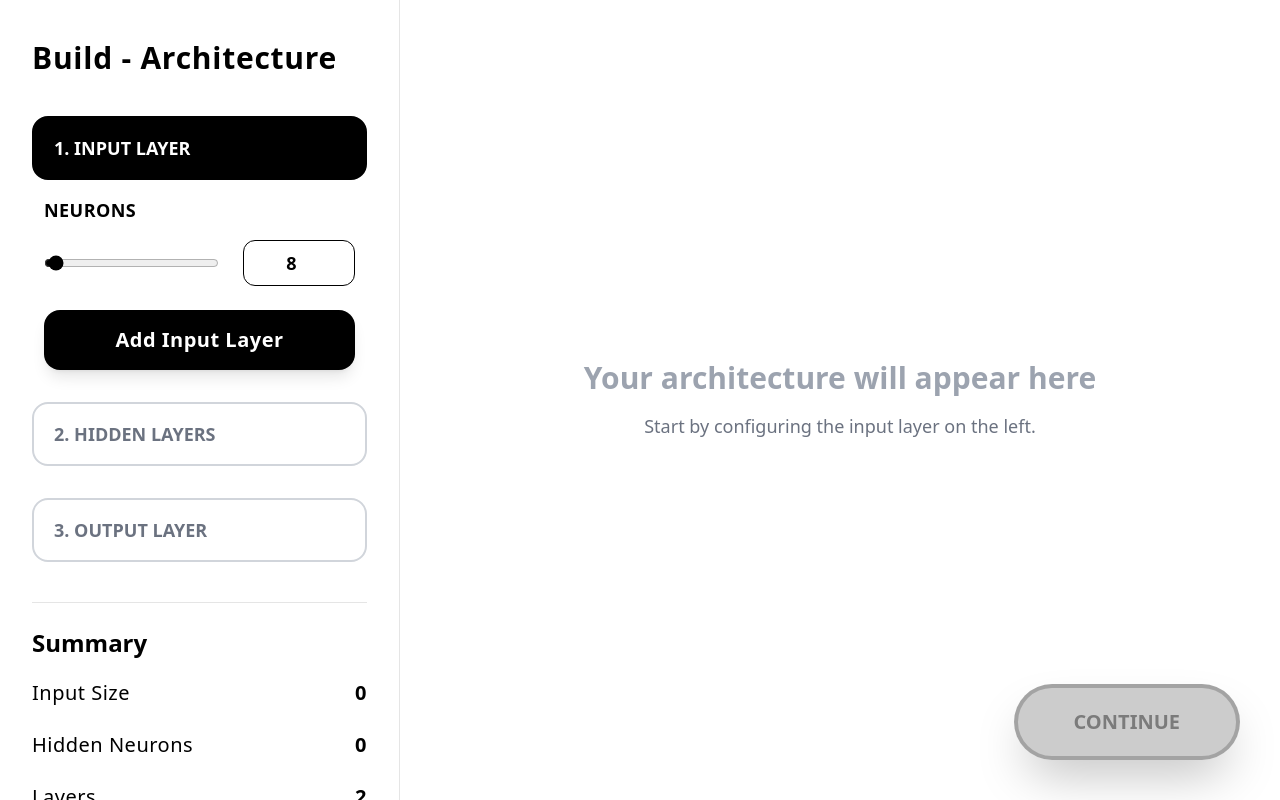
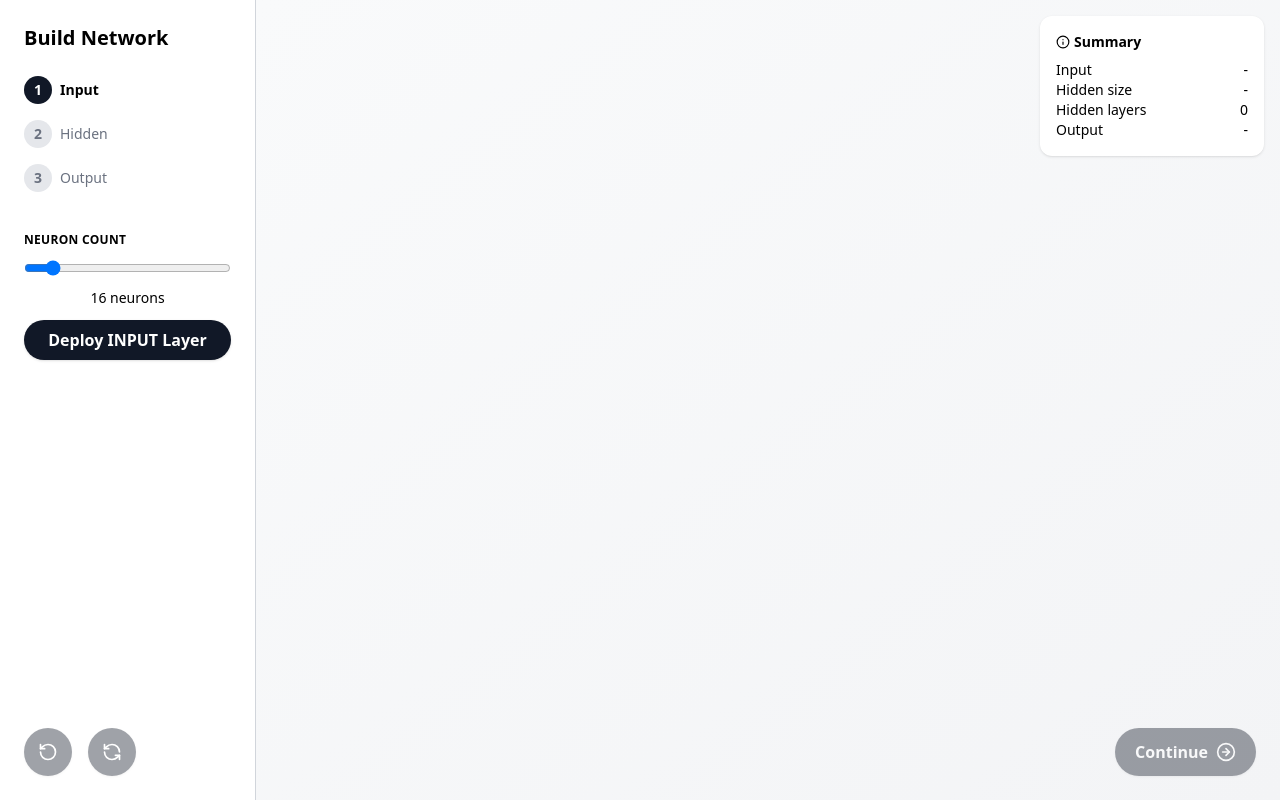
Before and after one commit to nashawe/NNLearner, a React (Vite) app in the folder ML-project/: page /build in a window 1280 px wide. Built offline with nearby package versions, Linux system fonts and the light colour scheme.

Commit message:
changes to buildpage and NN visualizer

```diff
--- a/ML-project/src/pages/BuildPage.jsx
+++ b/ML-project/src/pages/BuildPage.jsx
@@ -1,308 +1,278 @@
-// BuildPage.jsx  –  monochrome premium v3 (white bg, checklist flow)
+import React, { useState } from "react";
+import { motion } from "framer-motion";
+import { v4 as uuidv4 } from "uuid";
+import {
+  ArrowRight,
+  RotateCcw,
+  RefreshCcw,
+  Info,
+  ArrowRightCircle,
+} from "lucide-react";
 
-import React, { useState } from "react";
-import { motion, AnimatePresence } from "framer-motion";
-import { Plus, CheckCircle } from "lucide-react";
+/* ───────── constants ───────── */
+const MAX_HIDDEN = 20;
+const MAX_VISIBLE_CIRCLES = 12;
+const MIN_BOX_HEIGHT = 80;
+const MAX_BOX_HEIGHT = 360;
+const CIRCLE_SIZE = 26;
 
-const LAYER_TYPES = { INPUT: "input", HIDDEN: "hidden", OUTPUT: "output" };
-const tone = {
-  [LAYER_TYPES.INPUT]: "bg-gray-800",
-  [LAYER_TYPES.HIDDEN]: "bg-gray-700",
-  [LAYER_TYPES.OUTPUT]: "bg-gray-900",
+/* ───────── helpers ───────── */
+const nextLayerType = (layers) => {
+  const hasInput = layers.some((l) => l.type === "input");
+  const hiddenCnt = layers.filter((l) => l.type === "hidden").length;
+  const hasOutput = layers.some((l) => l.type === "output");
+  if (!hasInput) return "input";
+  if (!hasOutput && hiddenCnt < MAX_HIDDEN) return "hidden";
+  if (!hasOutput && hiddenCnt >= 1) return "output";
+  return null;
 };
 
-const LayerCard = ({ layer, idx, hovered, onHover }) => (
-  <motion.div
-    layout
-    initial={{ opacity: 0, y: 20 }}
-    animate={{ opacity: 1, y: 0 }}
-    exit={{ opacity: 0, y: 20 }}
-    onMouseEnter={() => onHover(layer)}
-    onMouseLeave={() => onHover(null)}
-    className={`relative w-80 h-20 rounded-2xl flex items-center justify-center text-white text-xl font-semibold uppercase tracking-wide shadow-xl hover:shadow-2xl hover:-translate-y-1 transition-all cursor-pointer ${
-      tone[layer.type]
-    } ${hovered?.id === layer.id ? "scale-110 ring-4 ring-black/20" : ""}`}
-  >
-    {layer.type === LAYER_TYPES.INPUT
-      ? "Input Layer"
-      : layer.type === LAYER_TYPES.OUTPUT
-      ? "Output Layer"
-      : `Hidden ${idx}`}
-  </motion.div>
-);
+const canAdd = (layers) => {
+  const nt = nextLayerType(layers);
+  return nt === "input" || nt === "hidden";
+};
 
 export default function BuildPage() {
-  const [layers, setLayers] = useState([]);
-  const [hovered, setHovered] = useState(null);
-  const [draftNeurons, setDraftNeurons] = useState(8);
-  const [mode, setMode] = useState("input"); // “input” ➜ “hidden” ➜ “output”
+  const [layers, setLayers] = useState([]); // {id,type,neurons}
+  const [neuronCount, setNeuronCount] = useState(16);
 
-  /* helpers */
-  const addLayer = (type, index = layers.length) =>
-    setLayers((prev) => {
-      const next = [...prev];
-      next.splice(index, 0, {
-        id: crypto.randomUUID(),
-        type,
-        neurons: draftNeurons,
-      });
-      return next;
-    });
-
-  const summary = {
-    input: layers.find((l) => l.type === LAYER_TYPES.INPUT)?.neurons || 0,
-    hidden: layers.find((l) => l.type === LAYER_TYPES.HIDDEN)?.neurons || 0,
-    hiddenLayers: layers.filter((l) => l.type === LAYER_TYPES.HIDDEN).length,
-    output: layers.find((l) => l.type === LAYER_TYPES.OUTPUT)?.neurons || 0,
+  /* ───────── deployment ───────── */
+  const deployLayer = (type) => {
+    if (
+      type === "hidden" &&
+      layers.some((l) => l.type === "hidden" && l.neurons !== neuronCount)
+    )
+      return;
+    setLayers((prev) => [
+      ...prev,
+      { id: uuidv4(), type, neurons: neuronCount },
+    ]);
   };
 
-  /* step handlers */
-  const publishInput = () => {
-    addLayer(LAYER_TYPES.INPUT, 0);
-    setMode("hidden");
+  const handleDeploy = () => {
+    const nt = nextLayerType(layers);
+    if (nt) deployLayer(nt);
   };
-  const publishHidden = () => addLayer(LAYER_TYPES.HIDDEN, 1);
-  const finishHidden = () => setMode("output");
-  const publishOutput = () => addLayer(LAYER_TYPES.OUTPUT);
 
-  const ready = Boolean(summary.output);
+  /* ───────── undo & reset ───────── */
+  const undo = () => setLayers((prev) => prev.slice(0, -1));
+  const reset = () => setLayers([]);
 
-  /* reusable classes */
-  const btn =
-    "w-full py-4 rounded-2xl bg-black text-white text-xl font-bold tracking-wide shadow-lg transition hover:bg-white hover:text-black hover:ring-4 hover:ring-black focus:outline-none";
-  const stepHeader = (active, done) =>
-    `flex items-center justify-between px-5 py-4 rounded-2xl border-2 font-extrabold text-lg uppercase cursor-pointer select-none transition ${
-      active
-        ? "border-black bg-black text-white"
-        : done
-        ? "border-black/30 text-black"
-        : "border-gray-300 text-gray-500"
-    }`;
+  /* ───────── derived ───────── */
+  const inputLayer = layers.find((l) => l.type === "input");
+  const hiddenLayers = layers.filter((l) => l.type === "hidden");
+  const outputLayer = layers.find((l) => l.type === "output");
+  const step = !inputLayer ? 1 : outputLayer ? 3 : 2;
+  const isOutputStage = step === 2 && hiddenLayers.length >= 1 && !outputLayer;
 
+  /* ───────── UI ───────── */
   return (
-    <div className="w-full h-screen grid grid-cols-[400px_1fr] bg-white text-black font-sans">
-      {/* ===== left panel ===== */}
-      <aside className="flex flex-col overflow-y-auto border-r border-black/10 px-8 pt-10 pb-6 space-y-10">
-        <header className="text-3xl font-extrabold tracking-wide">
-          Build - Architecture
-        </header>
+    <div className="w-full h-screen flex font-sans bg-white text-black select-none">
+      {/* ───── side panel ───── */}
+      <div className="w-64 p-6 border-r border-gray-300 flex flex-col gap-6 shrink-0">
+        <h2 className="text-xl font-bold">Build Network</h2>
 
-        {/* checklist */}
-        <div className="space-y-8">
-          {/* Input */}
-          <div>
-            <div className={stepHeader(mode === "input", summary.input)}>
-              <span>1. Input Layer</span>
-              {summary.input ? "✓" : null}
+        {/* progress indicator */}
+        <div className="flex flex-col gap-4">
+          {[1, 2, 3].map((n) => (
+            <div key={n} className="flex items-center gap-2">
+              <div
+                className={`w-7 h-7 rounded-full flex items-center justify-center text-sm font-bold ${
+                  step === n
+                    ? "bg-gray-900 text-white"
+                    : "bg-gray-200 text-gray-500"
+                }`}
+              >
+                {n}
               </div>
-            {mode === "input" && (
-              <div className="mt-4 px-3 space-y-6">
-                {/* neurons */}
-                <div className="space-y-4">
-                  <label className="block text-lg font-semibold uppercase tracking-wide">
-                    Neurons
+              <span
+                className={`text-sm ${
+                  step === n ? "font-semibold" : "text-gray-500"
+                }`}
+              >
+                {n === 1 && "Input"}
+                {n === 2 && "Hidden"}
+                {n === 3 && "Output"}
+              </span>
+            </div>
+          ))}
+        </div>
+
+        {/* neuron slider */}
+        <div className="flex flex-col gap-3 mt-4">
+          <label className="text-xs font-semibold uppercase tracking-wide">
+            Neuron Count
           </label>
-                  <div className="flex items-center gap-6">
           <input
             type="range"
-                      min={1}
-                      max={256}
-                      value={draftNeurons}
-                      onChange={(e) => setDraftNeurons(Number(e.target.value))}
-                      className="flex-1 accent-black h-4 rounded-lg cursor-pointer bg-black/20"
+            min={2}
+            max={128}
+            value={neuronCount}
+            onChange={(e) => setNeuronCount(parseInt(e.target.value))}
+            className="w-full"
           />
-                    <input
-                      type="number"
-                      min={1}
-                      max={256}
-                      value={draftNeurons}
-                      onChange={(e) => setDraftNeurons(Number(e.target.value))}
-                      className="w-28 text-center text-black font-bold text-lg rounded-xl py-2 border border-black"
-                    />
-                  </div>
-                </div>
-                <button onClick={publishInput} className={btn}>
-                  Add Input Layer
-                </button>
-              </div>
-            )}
+          <div className="text-center text-sm font-medium">
+            {neuronCount} neurons
           </div>
 
-          {/* Hidden */}
-          <div>
-            <div
-              className={stepHeader(mode === "hidden", summary.hiddenLayers)}
+          {/* deploy button */}
+          <motion.button
+            whileHover={{ scale: 1.05 }}
+            whileTap={{ scale: 0.94 }}
+            disabled={!canAdd(layers)}
+            onClick={handleDeploy}
+            className="bg-gray-900 text-white rounded-full py-2 font-semibold shadow disabled:opacity-40"
           >
-              <span>2. Hidden Layers</span>
-              {summary.hiddenLayers ? "✓" : null}
+            Deploy {nextLayerType(layers)?.toUpperCase()} Layer
+          </motion.button>
+
+          {/* output presets */}
+          {isOutputStage && (
+            <div className="flex flex-col gap-2 pt-4 border-t border-gray-300">
+              <div className="text-center text-xs font-semibold text-gray-500">
+                or
               </div>
-            {mode === "hidden" && (
-              <div className="mt-4 px-3 space-y-6">
-                <div className="space-y-4">
-                  <label className="block text-lg font-semibold uppercase tracking-wide">
-                    Neurons per Hidden Layer
-                  </label>
-                  <div className="flex items-center gap-6">
-                    <input
-                      type="range"
-                      min={1}
-                      max={256}
-                      value={draftNeurons}
-                      onChange={(e) => setDraftNeurons(Number(e.target.value))}
-                      className="flex-1 accent-black h-4 rounded-lg cursor-pointer bg-black/20"
-                    />
-                    <input
-                      type="number"
-                      min={1}
-                      max={256}
-                      value={draftNeurons}
-                      onChange={(e) => setDraftNeurons(Number(e.target.value))}
-                      className="w-28 text-center text-black font-bold text-lg rounded-xl py-2 border border-black"
-                    />
+              <span className="text-xs font-semibold uppercase tracking-wide -mt-1">
+                Quick Presets
+              </span>
+              <div className="flex flex-wrap gap-2">
+                {[1, 2, 10, 26].map((n) => (
+                  <motion.button
+                    key={n}
+                    whileHover={{ scale: 1.1 }}
+                    whileTap={{ scale: 0.92 }}
+                    onClick={() => {
+                      setNeuronCount(n);
+                      deployLayer("output");
+                    }}
+                    className="rounded-full border border-gray-600 px-3 py-1 text-xs font-medium"
+                  >
+                    {n}
+                  </motion.button>
+                ))}
               </div>
-                </div>
-                <button
-                  onClick={publishHidden}
-                  className="flex items-center gap-2 px-4 py-2 rounded-full border border-black text-black font-medium transition hover:bg-black hover:text-white"
-                >
-                  <Plus size={18} />
-                  Add Hidden Layer
-                </button>
-
-                <button
-                  onClick={finishHidden}
-                  className="w-full flex justify-center items-center gap-2 py-4 mt-4 rounded-2xl bg-black text-white text-lg font-semibold tracking-wide transition hover:scale-[1.02] hover:ring-2 hover:ring-black"
-                >
-                  <CheckCircle size={20} />
-                  Done With Hidden Layers
-                </button>
-              </div>
-            )}
-          </div>
-
-          {/* Output */}
-          <div>
-            <div className={stepHeader(mode === "output", summary.output)}>
-              <span>3. Output Layer</span>
-              {summary.output ? "✓" : null}
-            </div>
-            {mode === "output" && (
-              <div className="mt-4 px-3 space-y-6">
-                <div className="space-y-4">
-                  <label className="block text-lg font-semibold uppercase tracking-wide">
-                    Neurons
-                  </label>
-                  <div className="flex items-center gap-6">
-                    <input
-                      type="range"
-                      min={1}
-                      max={256}
-                      value={draftNeurons}
-                      onChange={(e) => setDraftNeurons(Number(e.target.value))}
-                      className="flex-1 accent-black h-4 rounded-lg cursor-pointer bg-black/20"
-                    />
-                    <input
-                      type="number"
-                      min={1}
-                      max={256}
-                      value={draftNeurons}
-                      onChange={(e) => setDraftNeurons(Number(e.target.value))}
-                      className="w-28 text-center text-black font-bold text-lg rounded-xl py-2 border border-black"
-                    />
-                  </div>
-                </div>
-                <button onClick={publishOutput} className={btn}>
-                  Add Output Layer
-                </button>
             </div>
           )}
         </div>
       </div>
 
-        {/* summary */}
-        <div className="space-y-4 pt-6 border-t border-black/10">
-          <h2 className="text-2xl font-bold">Summary</h2>
-          {[
-            ["Input Size", summary.input],
-            ["Hidden Neurons", summary.hidden],
-            ["Layers", summary.hiddenLayers + 2],
-            ["Hidden Layers", summary.hiddenLayers],
-            ["Output Size", summary.output],
-          ].map(([label, value]) => (
+      {/* ───── visualizer ───── */}
+      <div className="relative flex-1 flex overflow-x-auto overflow-y-hidden bg-gradient-to-br from-gray-50 to-gray-100 py-10 pl-6 pr-20">
+        <div className="flex items-center gap-16">
+          {layers.map((layer, idx) => {
+            const circlesVisible = Math.min(layer.neurons, MAX_VISIBLE_CIRCLES);
+            const dynamicHeight = Math.min(
+              Math.max(MIN_BOX_HEIGHT, circlesVisible * (CIRCLE_SIZE + 4) + 32),
+              MAX_BOX_HEIGHT
+            );
+            return (
+              <React.Fragment key={layer.id}>
+                {/* card wrapper */}
+                <motion.div
+                  whileHover={{
+                    scale: 1.06,
+                    boxShadow: "0 0 18px rgba(0,0,0,0.35)",
+                  }}
+                  className="group relative flex flex-col items-center gap-2 rounded-3xl overflow-hidden bg-white"
+                >
+                  {/* tooltip */}
+                  <div className="absolute -top-8 left-1/2 -translate-x-1/2 bg-gray-800 text-white text-[10px] px-2 py-1 rounded-full opacity-0 group-hover:opacity-100 transition whitespace-nowrap">
+                    {layer.neurons} neurons
+                  </div>
+
+                  {/* rounded card */}
+                  <div className="bg-white border border-gray-400 rounded-3xl p-2 flex flex-col items-center">
+                    <span className="capitalize text-[10px] font-semibold mb-1 pointer-events-none">
+                      {layer.type}
+                    </span>
                     <div
-              key={label}
-              className="flex justify-between text-xl tracking-wide py-1"
+                      className="bg-gray-100 border border-gray-600 rounded-3xl flex flex-col items-center overflow-hidden px-3 py-2"
+                      style={{ width: 70, height: dynamicHeight }}
                     >
-              <span>{label}</span>
-              <span className="font-semibold">{value}</span>
-            </div>
+                      {Array.from({ length: circlesVisible }).map((_, i) => (
+                        <div
+                          key={i}
+                          className="bg-white border border-gray-800 rounded-full mb-2 last:mb-0"
+                          style={{ width: CIRCLE_SIZE, height: CIRCLE_SIZE }}
+                        />
                       ))}
-        </div>
-      </aside>
-
-      {/* ===== main visualizer ===== */}
-      <main className="relative flex justify-center items-center overflow-auto">
-        {layers.length === 0 ? (
-          <div className="text-center space-y-4">
-            <div className="text-3xl font-bold text-gray-400">
-              Your architecture will appear here
-            </div>
-            <div className="text-lg text-gray-500">
-              Start by configuring the input layer on the left.
+                      {layer.neurons > MAX_VISIBLE_CIRCLES && (
+                        <span className="text-xs font-bold">…</span>
+                      )}
                     </div>
                   </div>
-        ) : (
-          <div className="flex flex-col items-center py-24 gap-8">
-            {layers.map((layer, idx) => (
-              <React.Fragment key={layer.id}>
-                <LayerCard
-                  layer={layer}
-                  idx={idx}
-                  hovered={hovered}
-                  onHover={setHovered}
+                </motion.div>
+
+                {/* arrow */}
+                {idx !== layers.length - 1 && (
+                  <ArrowRight
+                    size={34}
+                    strokeWidth={1.5}
+                    className="flex-shrink-0"
                   />
-                {idx !== layers.length - 1 && (
-                  <div className="w-px h-12 bg-black/20" />
                 )}
               </React.Fragment>
-            ))}
+            );
+          })}
         </div>
-        )}
+      </div>
 
-        {/* hover detail */}
-        <AnimatePresence>
-          {hovered && (
-            <motion.div
-              initial={{ opacity: 0, x: 40 }}
-              animate={{ opacity: 1, x: 0 }}
-              exit={{ opacity: 0, x: 40 }}
-              className="absolute top-1/2 right-14 -translate-y-1/2 w-72 p-6 rounded-3xl bg-black/90 text-white backdrop-blur-lg shadow-2xl border border-white/10"
+      {/* ───── summary box ───── */}
+      <div className="fixed top-4 right-4 bg-white rounded-xl shadow p-4 w-56 text-sm">
+        <div className="flex items-center gap-1 font-semibold mb-2">
+          <Info size={14} />
+          Summary
+        </div>
+        <div className="flex justify-between">
+          <span>Input</span>
+          <span>{inputLayer ? inputLayer.neurons : "-"}</span>
+        </div>
+        <div className="flex justify-between">
+          <span>Hidden size</span>
+          <span>{hiddenLayers[0] ? hiddenLayers[0].neurons : "-"}</span>
+        </div>
+        <div className="flex justify-between">
+          <span>Hidden layers</span>
+          <span>{hiddenLayers.length}</span>
+        </div>
+        <div className="flex justify-between">
+          <span>Output</span>
+          <span>{outputLayer ? outputLayer.neurons : "-"}</span>
+        </div>
+      </div>
+
+      {/* ───── undo / reset ───── */}
+      <div className="fixed bottom-6 left-6 flex gap-4">
+        <motion.button
+          whileHover={{ scale: 1.12 }}
+          onClick={undo}
+          disabled={layers.length === 0}
+          className="w-12 h-12 rounded-full bg-gray-900 text-white flex items-center justify-center shadow disabled:opacity-40"
         >
-              <div className="text-2xl font-bold capitalize mb-3 tracking-wider">
-                {hovered.type} layer
+          <RotateCcw size={20} />
+        </motion.button>
+        <motion.button
+          whileHover={{ scale: 1.12 }}
+          onClick={reset}
+          disabled={layers.length === 0}
+          className="w-12 h-12 rounded-full bg-gray-900 text-white flex items-center justify-center shadow disabled:opacity-40"
+        >
+          <RefreshCcw size={20} />
+        </motion.button>
       </div>
-              <div className="text-xl font-medium">
-                {hovered.neurons} neuron{hovered.neurons === 1 ? "" : "s"}
-              </div>
-            </motion.div>
-          )}
-        </AnimatePresence>
 
-        {/* continue */}
+      {/* ───── continue button ───── */}
       <motion.button
-          initial={{ opacity: 0, y: 20 }}
-          animate={{ opacity: 1, y: 0 }}
-          whileHover={ready ? { scale: 1.07 } : {}}
-          disabled={!ready}
-          className={`fixed bottom-10 right-10 px-14 py-5 rounded-full text-xl font-extrabold uppercase shadow-2xl transition-all ${
-            ready
-              ? "bg-black text-white hover:bg-white hover:text-black border-4 border-black"
-              : "bg-black/20 text-black/40 cursor-not-allowed border-4 border-black/20"
-          }`}
+        whileHover={{ scale: 1.06 }}
+        whileTap={{ scale: 0.93 }}
+        disabled={!outputLayer}
+        className="fixed bottom-6 right-6 flex items-center gap-2 bg-gray-900 text-white px-5 py-3 rounded-full font-semibold shadow disabled:opacity-40"
+        onClick={() => {
+          /* placeholder */
+        }}
       >
-          Continue
+        Continue <ArrowRightCircle size={20} />
       </motion.button>
-      </main>
     </div>
   );
 }
```
Also changed, not shown: ML-project/src/components/NavBar.jsx (+60 -68 lines), ML-project/src/pages/HomePage.jsx (+91 -1 lines). Lines whose indentation alone changed are shown as unchanged.
